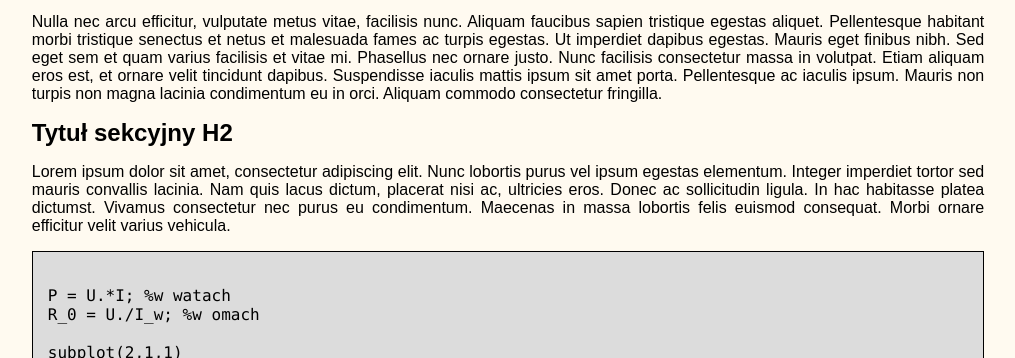
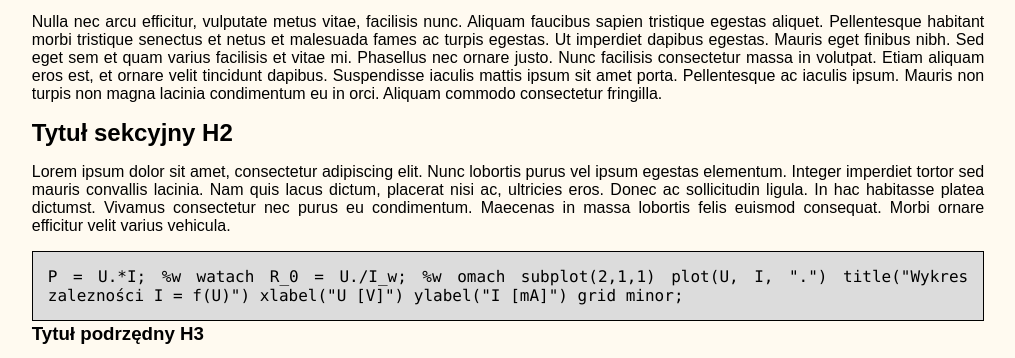
Before and after one commit to kfgromala/kfgromala.github.io, a plain HTML site: page index.html in a window 1280 px wide. Shown: the part 408-766 px from the top of the page, without its empty margins (132-1147 px from the left). Drawn offline with nearby package versions, Linux system fonts and the light colour scheme; some packages are replaced by stand-ins of ours.

Commit message:
Update styl.css

```diff
--- a/styl.css
+++ b/styl.css
@@ -18,6 +18,6 @@ body {padding: 10px; width: 75%; margin: 0 auto; }
     background: #DCDCDC;
     border: 1px solid black;
     padding: 15px; margin: 0 auto;
-    white-space: pre;
+    /*white-space: pre;*/
 
 }
```
